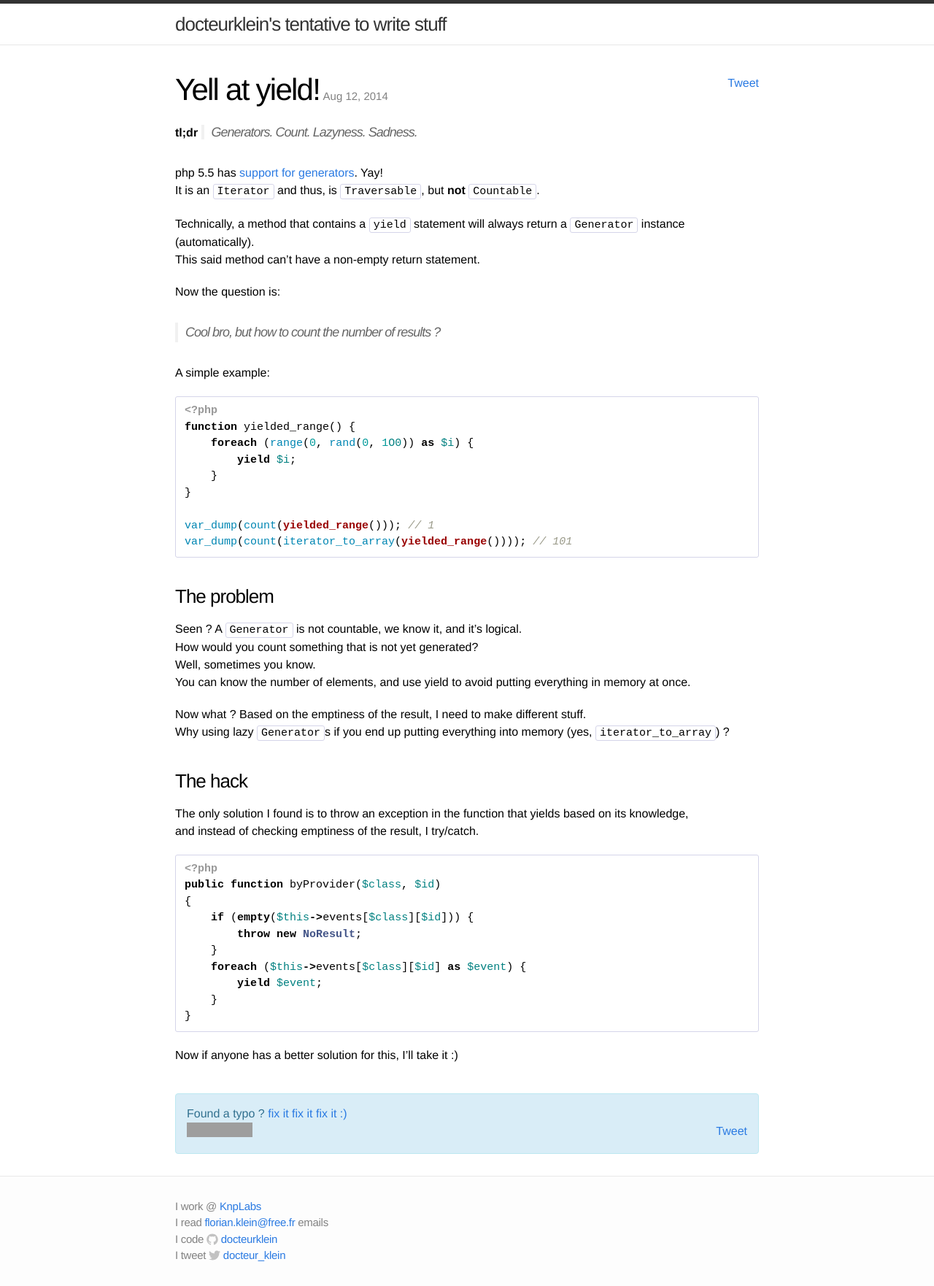
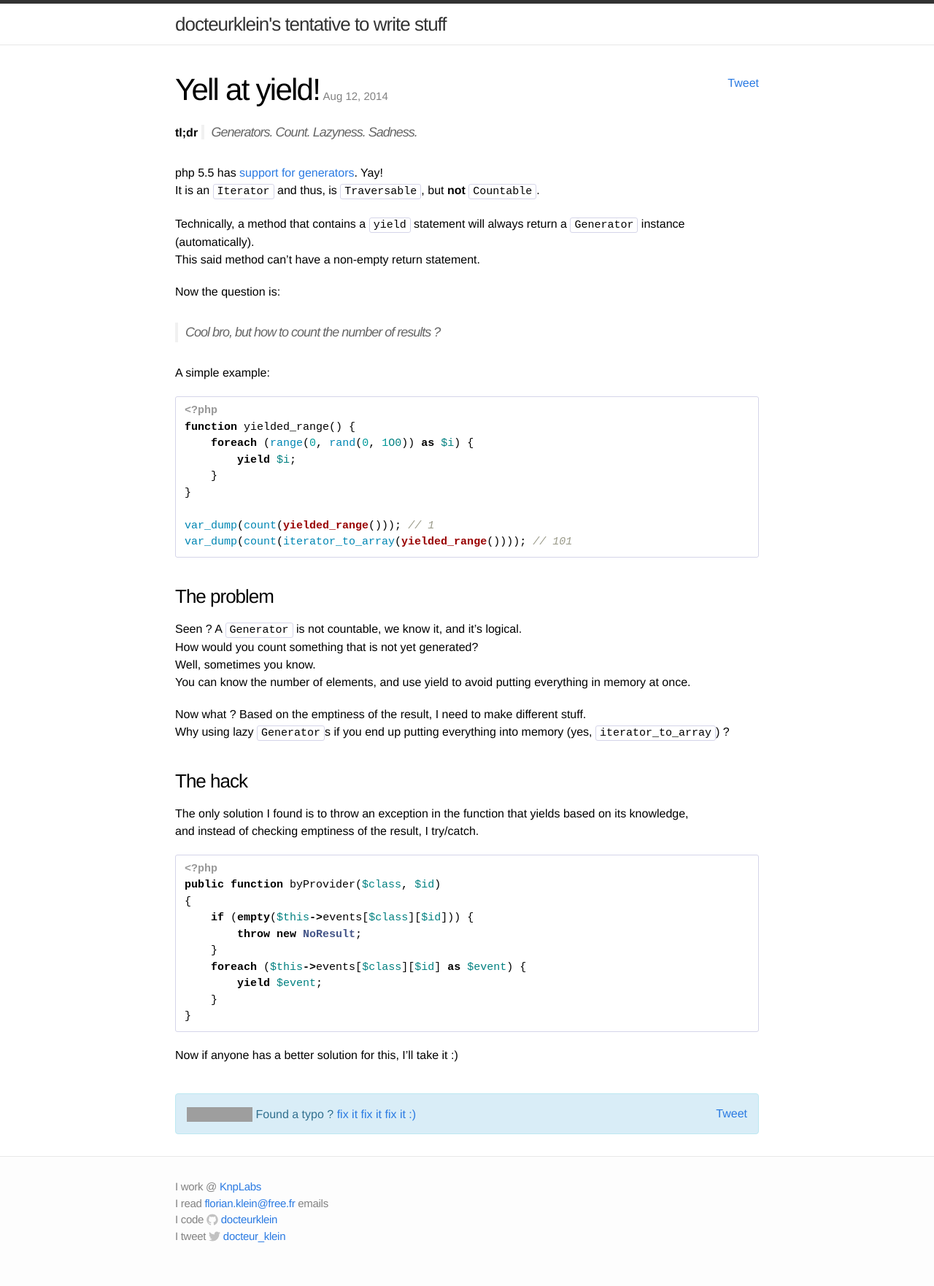
Before and after one commit to docteurklein/docteurklein.github.io, a Jekyll site: the page built from _posts/2014-08-12-yell-at-yield.md, in a window 1280 px wide. Shown: the whole page at 73% size. Built offline with Jekyll 4.4.1, drawn with Linux system fonts in a browser that asks for light colours; comment, search, counter and statistics services are not loaded; after the commit the page ends 1735 px from its top, so only the background shows below that; grey boxes are pictures that could not be loaded.

Commit message:
align post scriptum text

```diff
--- a/_layouts/post.html
+++ b/_layouts/post.html
@@ -18,9 +18,8 @@ layout: default
   </article>
 
   <div class="post-scriptum">
-    Found a typo ? <a href="https://github.com/docteurklein/docteurklein.github.io/edit/master/_posts/{{ page.url | remove_first:'/' | replace_first:'/','-' | replace_first:'/','-' |replace_first:'/','-' | remove:'/' }}.md">fix it fix it fix it :)</a>
-    <br />
     <a rel="license" href="http://creativecommons.org/licenses/by/4.0/"><img alt="Licence Creative Commons" style="border-width:0" src="https://i.creativecommons.org/l/by/4.0/88x31.png" /></a>
+    <span>Found a typo ?</span> <a href="https://github.com/docteurklein/docteurklein.github.io/edit/master/_posts/{{ page.url | remove_first:'/' | replace_first:'/','-' | replace_first:'/','-' |replace_first:'/','-' | remove:'/' }}.md">fix it fix it fix it :)</a>
     {% include tweet.html %}
   </div>
 
--- a/css/main.scss
+++ b/css/main.scss
@@ -8,6 +8,11 @@
     border-radius: 4px;
     color: #31708f;
     background-color: #d9edf7;
+    vertical-align: middle;
+
+    * {
+        vertical-align: middle;
+    }
 }
 
 .twitter-share-button {
```
